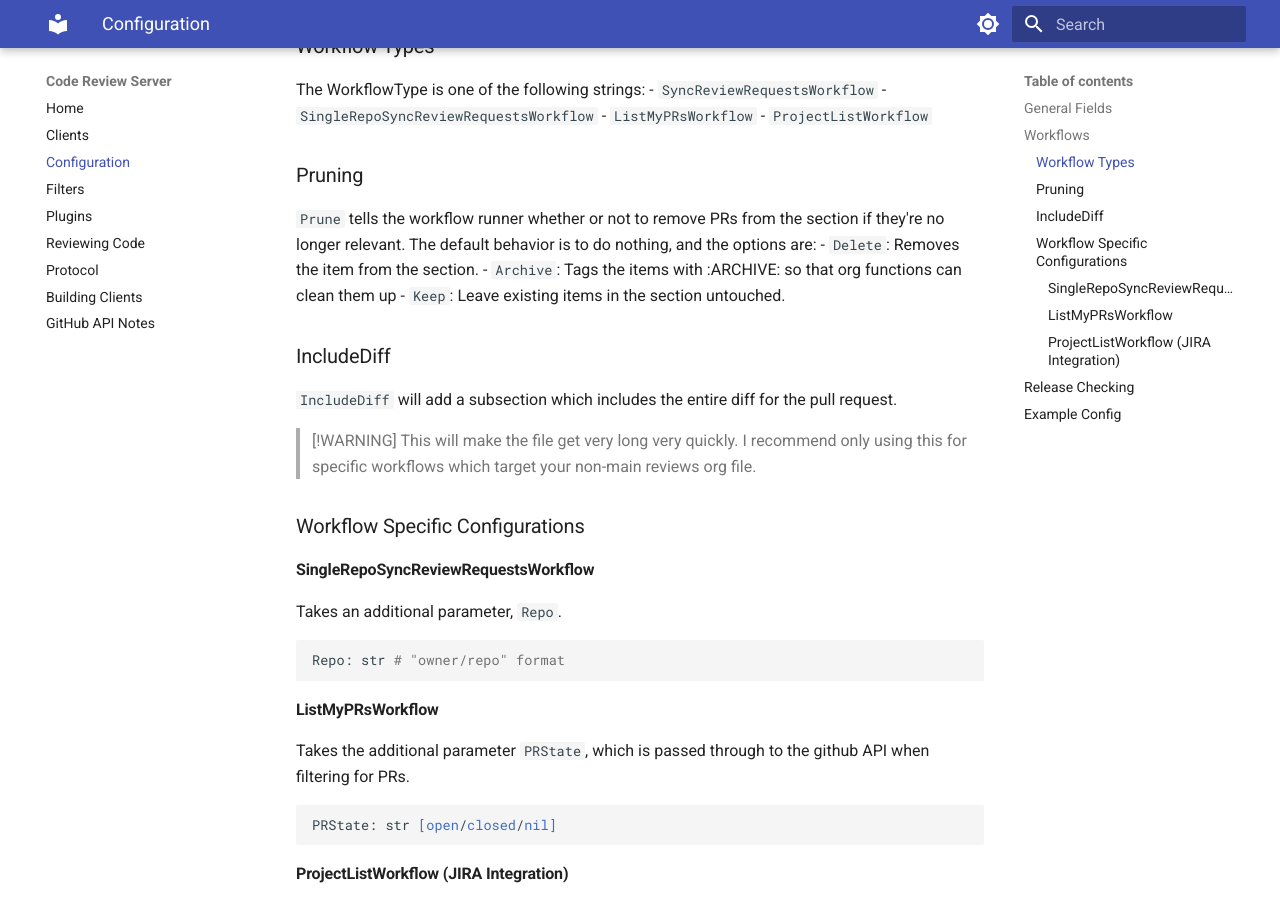
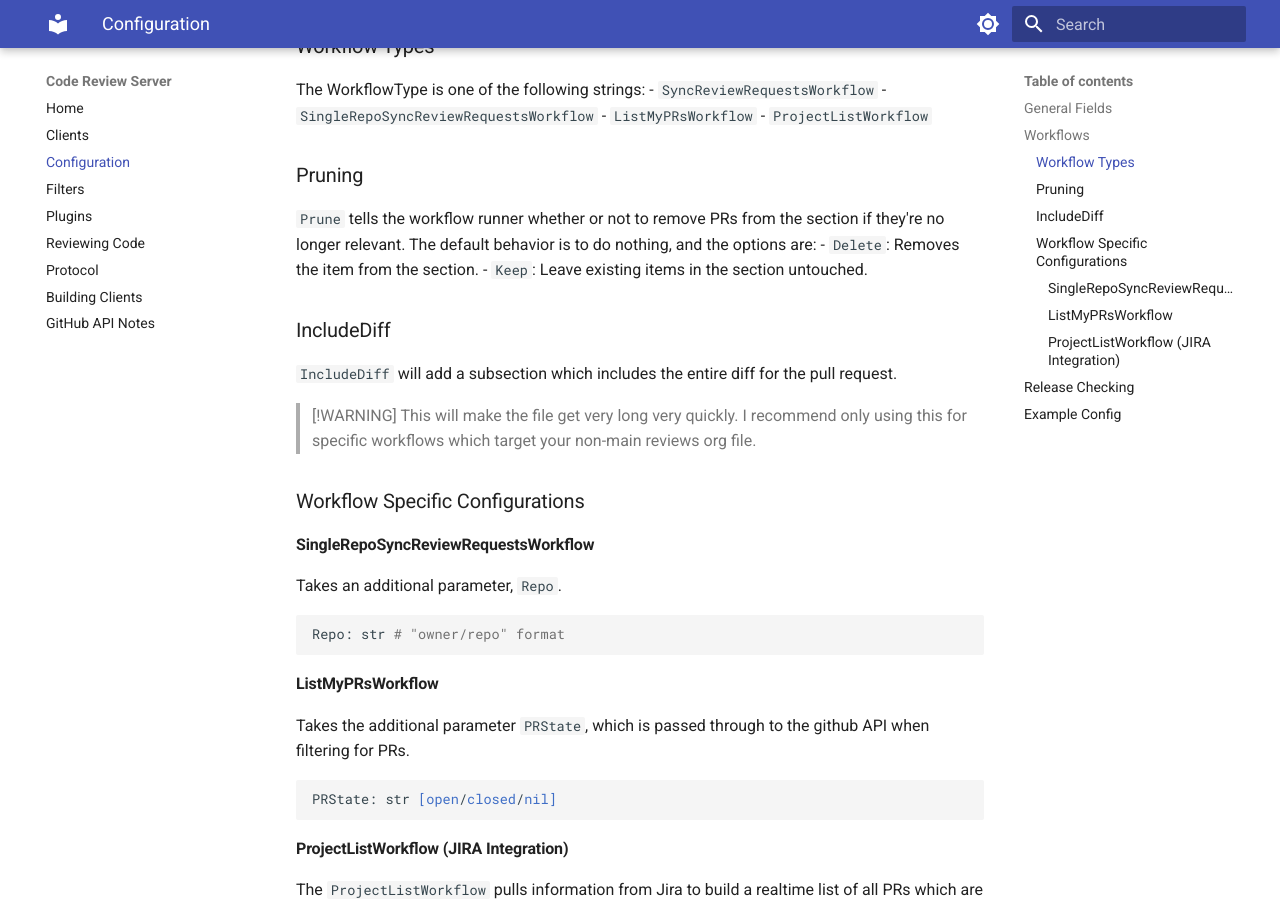
Before and after one commit to C-Hipple/code-review-server, an MkDocs documentation site: the page built from docs/configuration.md, in a window 1280 px wide and 900 px high, scrolled down 1343 px. Built offline with MkDocs 1.6.1 and Material for MkDocs 9.7.7, drawn with Linux system fonts in a browser that asks for light colours.

Commit message:
remove Archive from docs and sample config
Update configuration.md and filters.md to drop mentions of the Archive
prune option and replace example usages with Delete.

Co-Authored-By: Claude Sonnet 4.6 <noreply@anthropic.com>

```diff
--- a/docs/configuration.md
+++ b/docs/configuration.md
@@ -54,7 +54,6 @@ The WorkflowType is one of the following strings:
 
 `Prune` tells the workflow runner whether or not to remove PRs from the section if they're no longer relevant. The default behavior is to do nothing, and the options are:
 - `Delete`: Removes the item from the section.
-- `Archive`: Tags the items with :ARCHIVE: so that org functions can clean them up
 - `Keep`: Leave existing items in the section untouched.
 
 ### IncludeDiff
@@ -141,7 +140,7 @@ Name = "List Open PRs"
 Owner = "C-Hipple"
 Filters = ["FilterNotDraft"]
 SectionTitle = "Open PRs"
-Prune = "Archive"
+Prune = "Delete"
 
 [[Workflows]]
 WorkflowType = "ListMyPRsWorkflow"
```
Also changed, not shown: docs/filters.md (+2 -2 lines).
